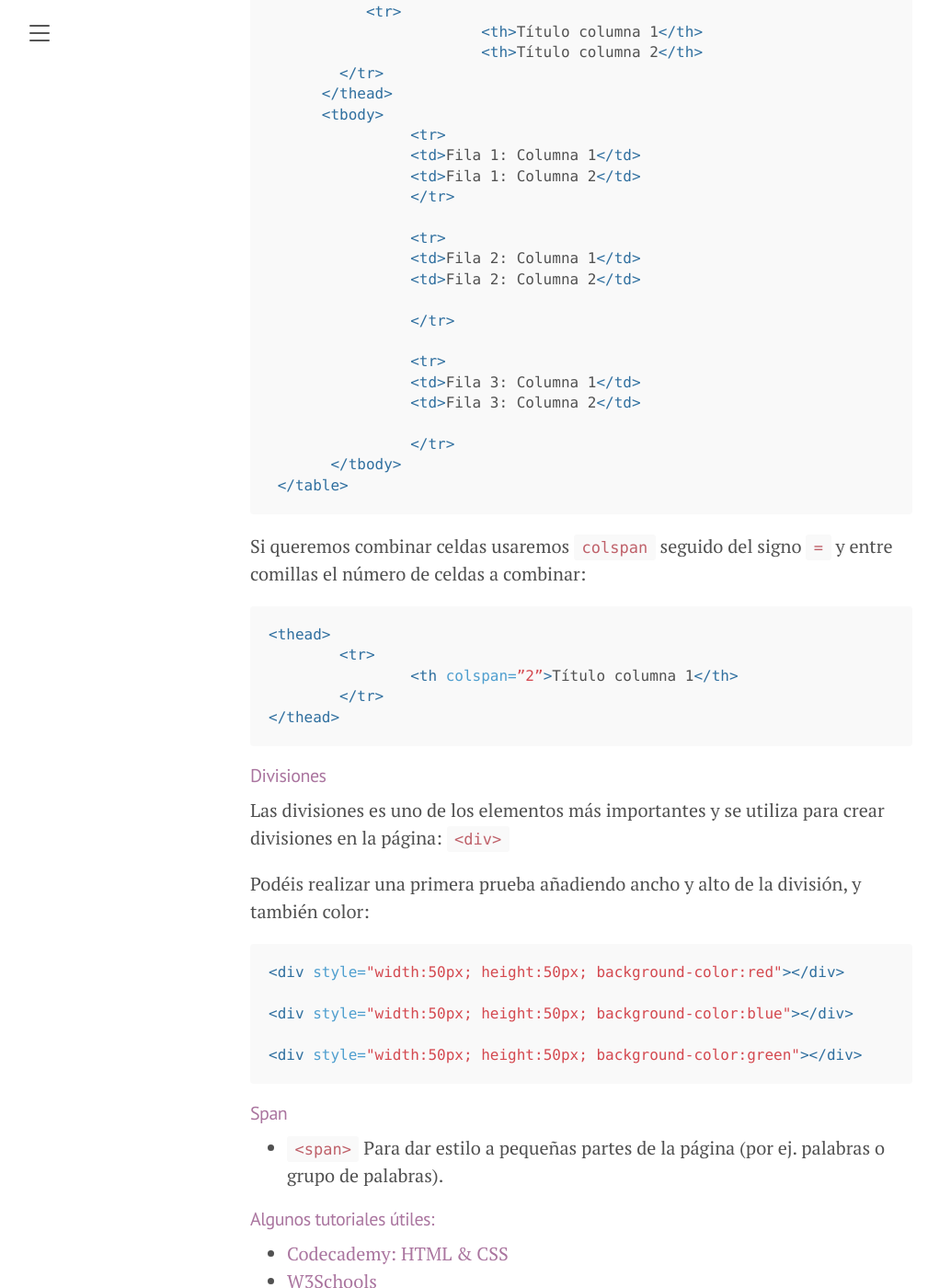
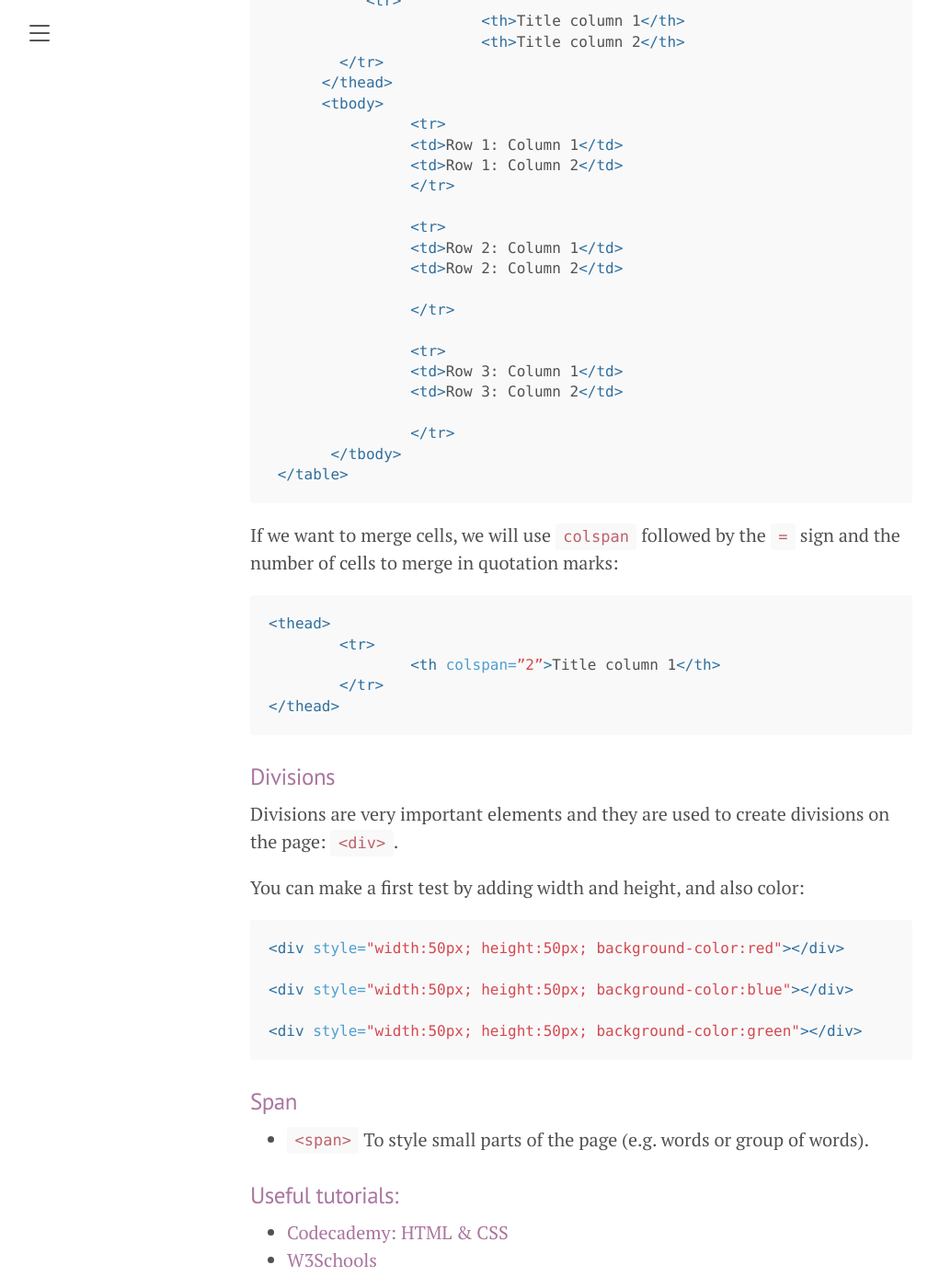
Before and after one commit to susannalles/DHPracticum_Spring23, a Jekyll site: the page built from exercises/4.HTML.md, in a window 1280 px wide and 1400 px high, scrolled down 5039 px. Shown: the whole window at 92% size, without its empty margins (8-1017 px from the left). Built offline with Jekyll 4.4.1, drawn with Linux system fonts in a browser that asks for light colours; some of the changed text lies outside the part shown.

Commit message:
Update 4.HTML.md

````diff
--- a/exercises/4.HTML.md
+++ b/exercises/4.HTML.md
@@ -72,20 +70,20 @@ The structure of any HTML file is:
 </html>
 ```
 
-#### Basic HTML structures and elements
+### Basic HTML structures and elements
 
 - `<p>` is used to create paragraphs.
 - `<h1>`, `<h2>`, `<h3>`, `<h4>`, `<h5>`, `<h6>` serve to indicate the title, fom highest to lowest.
 - `<a href= “www.link.html”>the link</a>` The tag `<a>` is used to create links.
 - `<img scr=“URL”>` to insert images inside the page. This element must contain a scr attribute which must contain the location of the image file. If we wanted to convert our image into a link, we would simply nest the image inside a `<a>` tag:  `<a href="http://www.direccion.com"><img src="imagen.png"/></a>`
 
-#### Lists:
+### Lists:
 
 - `<ol>` ordered lists, it will create a numerical list; inside, the items will be nested.
 - `<ul>` unordered list,  it will create a list; inside the list the items will be nested.
 - `<li>` list item.
 
-Las listas se pueden anidar unas dentro de las otras, por ejemplo:
+Lists can be nested inside each other, for example:
 
 ```html
 <ol>
@@ -98,91 +96,91 @@ Las listas se pueden anidar unas dentro de las otras, por ejemplo:
 </ol>
 ```
 
-Comentar el código es siempre muy importante, para ello podemos utilizar una etiqueta especial que no nos aparecerá en el navegador: `<!-- comentario -->`
+Commenting the code is always very important, for this we can use a special tag that will not appear in the browser: `<!-- comment -->`
 
-#### Typografías simples
+### Simple typography
 
-- `<strong>` - negrita
-- `<em>` - cursiva
-- `<i>` - cursiva
+- `<strong>` - bold
+- `<em>` - italic
+- `<i>` - italic
 
 
-#### Tablas
+### Tables
 
 - `<table>
-- `<tr>` (table row) corresponde a las  filas
-- `<td>` (table data) corresponde a las columnas
+- `<tr>` (table row): rows (horizontally)
+- `<td>` (table data): columns (vertically)
 
 ```html
 <table border="1px">
         	<tr>
-            	<td>Fila 1: Columna 1</td>
-            	<td>Fila 1: Columna 2</td>
+            	<td>Row 1: Column 1</td>
+            	<td>Row 1: Column 2</td>
         	</tr>
 
         	<tr>
-            	<td>Fila 2: Columna 1</td>
-            	<td>Fila 2: Columna 2</td>
+            	<td>Row 2: Column 1</td>
+            	<td>Row 2: Column 2</td>
 
         	</tr>
 
         	<tr>
-            	<td>Fila 3: Columna 1</td>
-            	<td>Fila 3: Columna 2</td>
+            	<td>Row 3: Column 1</td>
+            	<td>Row 3: Column 2</td>
 
         	</tr>
  </table>
 ```
 
-Opcionalmente podemos utilizar:
+Optionally we can use:
 
-- `<thead>` Para el título, que contiene `<tr>` y `<th>`
-- `<tbody>` Para los datos de la tabla
+- `<thead>` for a title, and it has `<tr>` and `<th>`
+- `<tbody>` for data in the table
 
 ```html
 <table border="1px">
       <thead>
            <tr>
-			<th>Título columna 1</th>
-			<th>Título columna 2</th>
+			<th>Title column 1</th>
+			<th>Title column 2</th>
  	</tr>
       </thead>
       <tbody>
         	<tr>
-            	<td>Fila 1: Columna 1</td>
-            	<td>Fila 1: Columna 2</td>
+            	<td>Row 1: Column 1</td>
+            	<td>Row 1: Column 2</td>
         	</tr>
 
         	<tr>
-            	<td>Fila 2: Columna 1</td>
-            	<td>Fila 2: Columna 2</td>
+            	<td>Row 2: Column 1</td>
+            	<td>Row 2: Column 2</td>
 
         	</tr>
 
         	<tr>
-            	<td>Fila 3: Columna 1</td>
-            	<td>Fila 3: Columna 2</td>
+            	<td>Row 3: Column 1</td>
+            	<td>Row 3: Column 2</td>
 
         	</tr>
        </tbody>
  </table>
 ```
 
-Si queremos combinar celdas usaremos `colspan` seguido del signo `=` y entre comillas el número de celdas a combinar:
+If we want to merge cells, we will use `colspan` followed by the `=` sign and the number of cells to merge in quotation marks:
 
 ```html
 <thead>
 	<tr>
-		<th colspan=”2”>Título columna 1</th>
+		<th colspan=”2”>Title column 1</th>
 	</tr>
 </thead>
 ```
 
-#### Divisiones
+### Divisions
 
-Las divisiones es uno de los elementos más importantes y se utiliza para crear divisiones en la página: `<div>`
+Divisions are very important elements and they are used to create divisions on the page: `<div>`.
 
-Podéis realizar una primera prueba añadiendo ancho y alto de la división, y también color:
+You can make a first test by adding width and height, and also color:
 
 ```html
 <div style="width:50px; height:50px; background-color:red"></div>
@@ -192,17 +190,17 @@ Podéis realizar una primera prueba añadiendo ancho y alto de la división, y t
 <div style="width:50px; height:50px; background-color:green"></div>
 ```
 
-#### Span
+### Span
 
-- `<span>` Para dar estilo a pequeñas partes de la página (por ej. palabras o grupo de palabras).
+- `<span>` To style small parts of the page (e.g. words or group of words).
 
-#### Algunos tutoriales útiles:
+### Useful tutorials:
 
 -	[Codecademy: HTML & CSS](https://www.codecademy.com/tracks/web)
 -	[W3Schools](http://www.w3schools.com/html/)
 
 
-### CSS: Estilo
+## CSS: Style
 
 Para dar estilo a una página podemos proceder de tres maneras distintas:
 
````
Also changed, not shown: other parts of exercises/4.HTML.md (+0 -2 lines).
